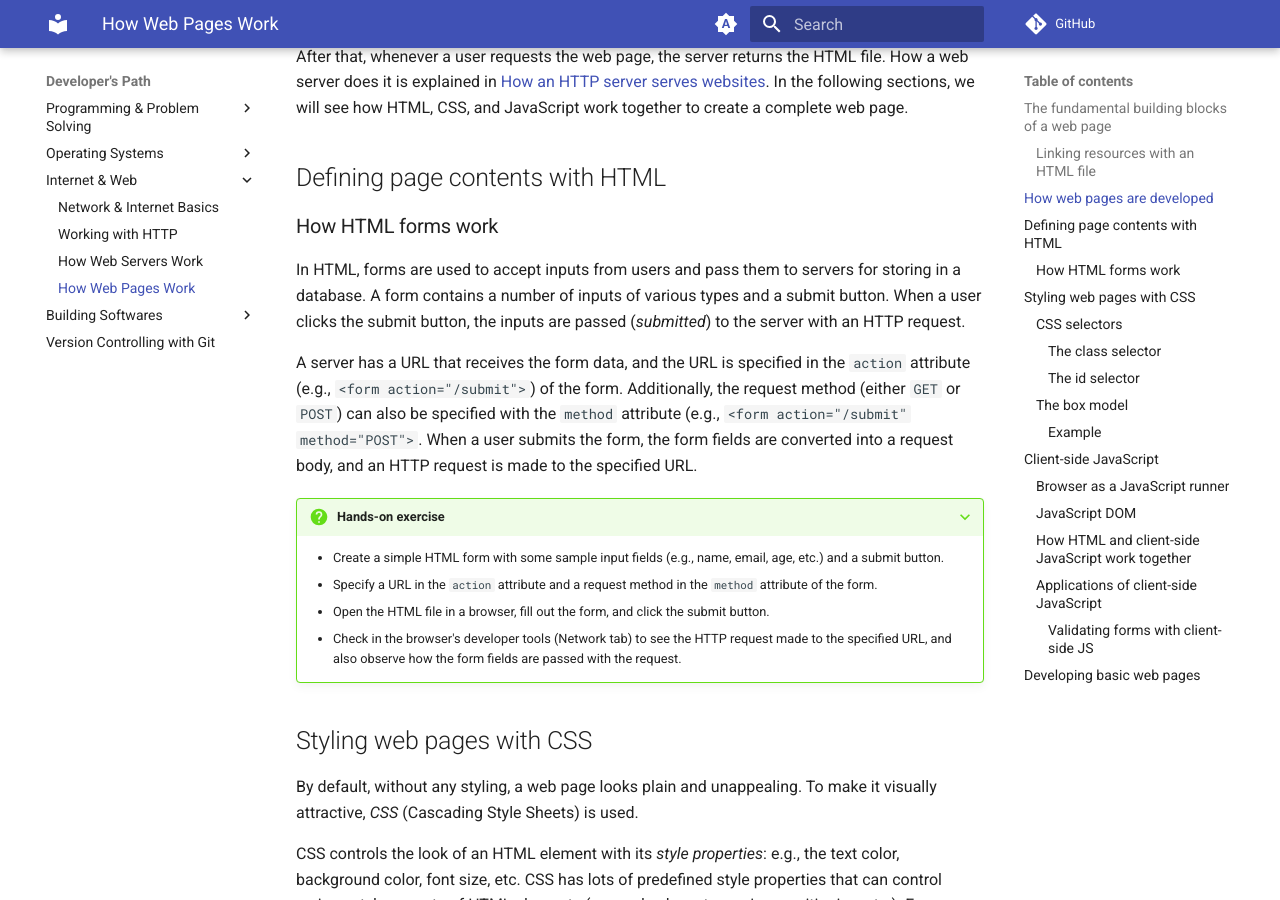
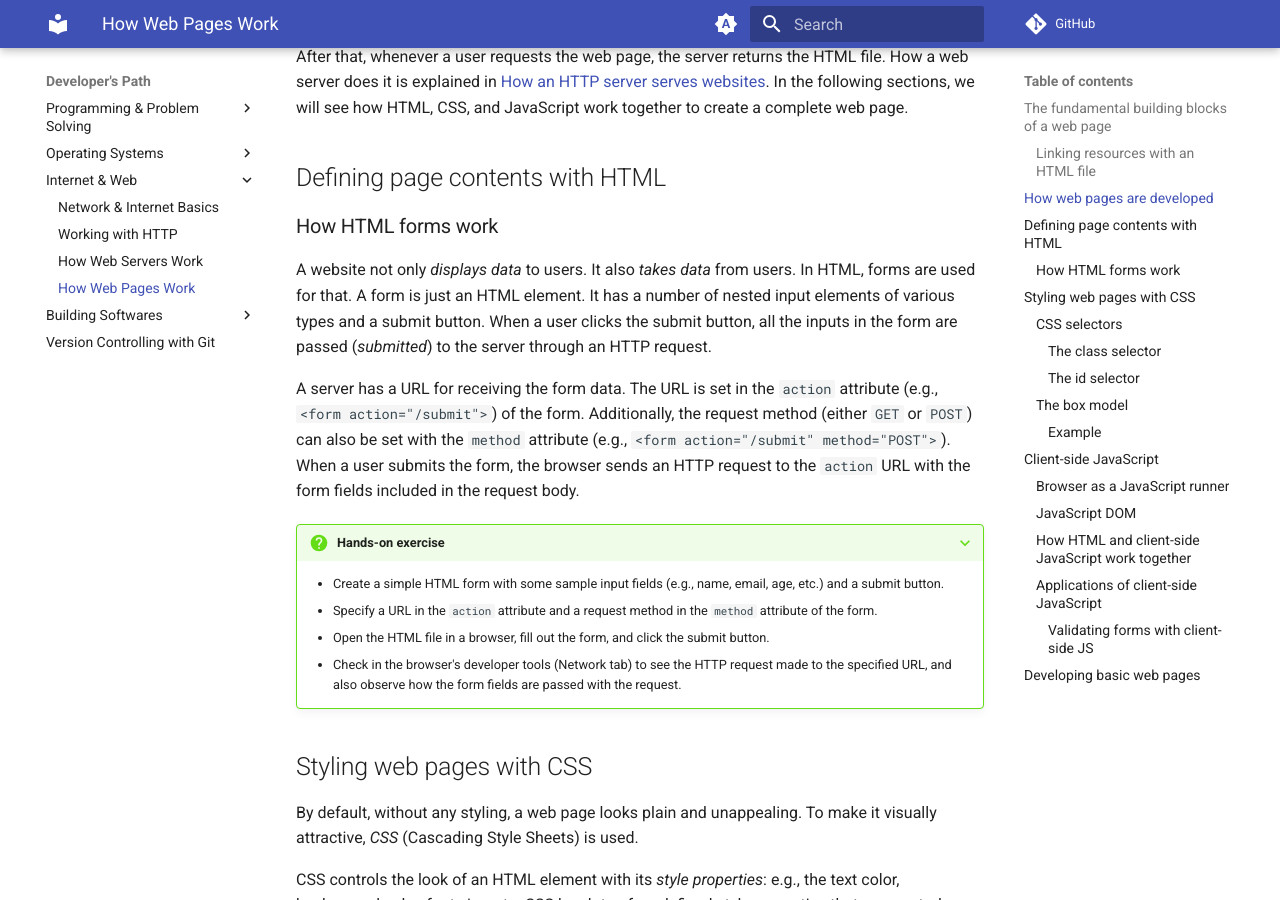
Before and after one commit to gharials/dev-path, an MkDocs documentation site: the page built from docs/internet-web/web-pages.md, in a window 1280 px wide and 900 px high, scrolled down 1777 px. Built offline with MkDocs 1.6.1 and Material for MkDocs 9.7.7, drawn with Linux system fonts in a browser that asks for light colours; comment, search, counter and statistics services are not loaded.

Commit message:
copy edit HTML forms section.

```diff
--- a/docs/internet-web/web-pages.md
+++ b/docs/internet-web/web-pages.md
@@ -68,9 +68,9 @@ After that, whenever a user requests the web page, the server returns the HTML f
 
 ### How HTML forms work
 
-In HTML, forms are used to accept inputs from users and pass them to servers for storing in a database. A form contains a number of inputs of various types and a submit button. When a user clicks the submit button, the inputs are passed (*submitted*) to the server with an HTTP request.
+A website not only _displays data_ to users. It also _takes data_ from users. In HTML, forms are used for that. A form is just an HTML element. It has a number of nested input elements of various types and a submit button. When a user clicks the submit button, all the inputs in the form are passed (*submitted*) to the server through an HTTP request.
 
-A server has a URL that receives the form data, and the URL is specified in the `action` attribute (e.g., `<form action="/submit">`) of the form. Additionally, the request method (either `GET` or `POST`) can also be specified with the `method` attribute (e.g., `<form action="/submit" method="POST">`. When a user submits the form, the form fields are converted into a request body, and an HTTP request is made to the specified URL.
+A server has a URL for receiving the form data. The URL is set in the `action` attribute (e.g., `<form action="/submit">`) of the form. Additionally, the request method (either `GET` or `POST`) can also be set with the `method` attribute (e.g., `<form action="/submit" method="POST">`). When a user submits the form, the browser sends an HTTP request to the `action` URL with the form fields included in the request body.
 
 ???+ question "Hands-on exercise"
 
```
